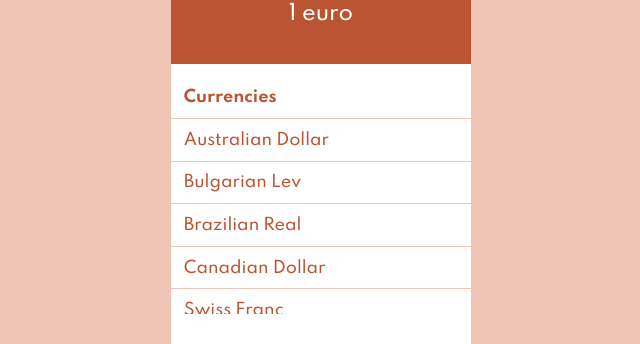
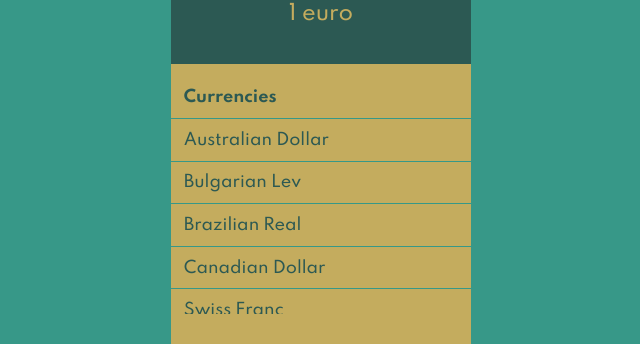
Before and after one commit to BriceGuillozet/currencies-converter, a React app: page / in a window 1280 px wide. Shown: the part 82-426 px from the top of the page, without its empty margins (319-959 px from the left). Built offline with nearby package versions, Linux system fonts and the light colour scheme.

Commit message:
changed colors

```diff
--- a/src/styles/_vars.scss
+++ b/src/styles/_vars.scss
@@ -1,8 +1,8 @@
 
 
-$color: #bb5432;
-$color-alt: #f1c5b6;
-$color-light: #fff;
+$color: #2c5953;
+$color-alt: #379888;
+$color-light: #c4ac5e;
 $gutter: 0.8rem;
 $font: 'Spartan', sans-serif;
 $transition-fast: 0.2s;
```
